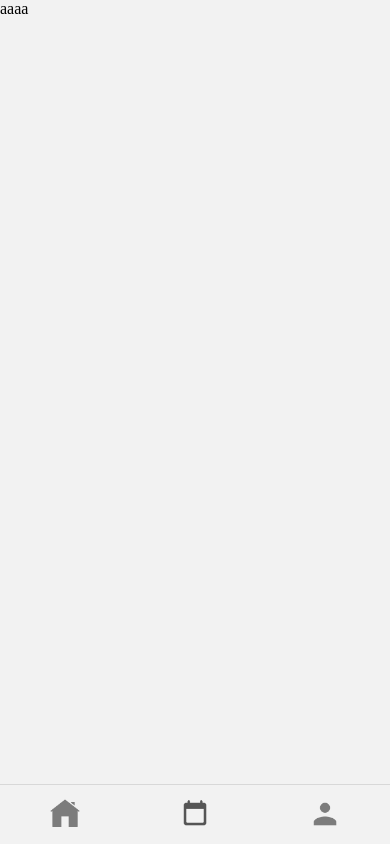
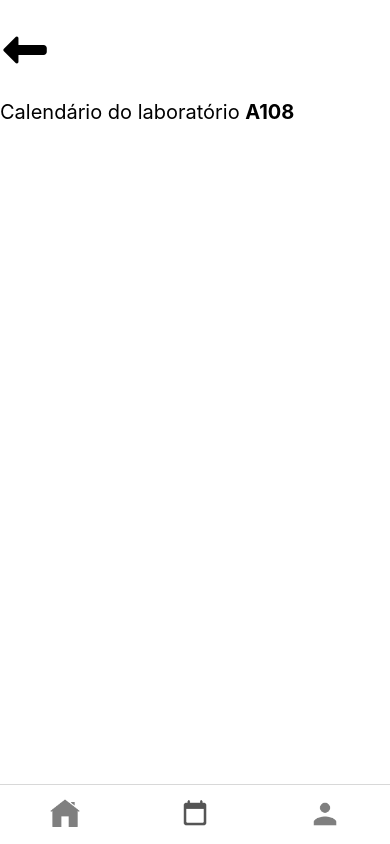
Before and after one commit to lucashaiter/iflabMobile, a React Native app: screen /calendar in a window 390 px wide. Built offline with nearby package versions, Linux system fonts and the light colour scheme; grey boxes are pictures that could not be loaded.

Commit message:
calendário

```diff
--- a/src/pages/calendar/index.js
+++ b/src/pages/calendar/index.js
@@ -2,17 +2,16 @@ import { View, Text, Image, TouchableOpacity, StyleSheet } from 'react-native';
 
 export function Calendar() {
     return (
-        <View style={{flex: 1, backgroundColor: 'red'}}>
+        <View style={{flex: 1, backgroundColor: 'white'}}>
             <View styles={styles.header}>
                 <Image
                     style={styles.cabecalho}
+                    resizeMode="center"
                     source={require('../../assets/icons/UI/left.png')}
                 />
-                <text>aaaa</text>
+                <Text style={styles.titleFree}>Calendário do laboratório <Text style={{fontWeight: 'bold'}}>A108</Text> </Text>
             </View>
-            <text>aaa</text>
-        </View>,
-        <text> aaaa</text>
+        </View>
     );
 }
 
@@ -27,7 +26,14 @@ const styles = StyleSheet.create({
     },
 
     cabecalho:{
-        marginleft: 10
+        marginleft: 10,
+        width: 50,
+        tintColor: 'black',
+    },
+
+    titleFree: {
+        fontSize: 20,
+        fontWeight: 'normal',
+        fontFamily: 'Inter',
     }
-
 });
```
